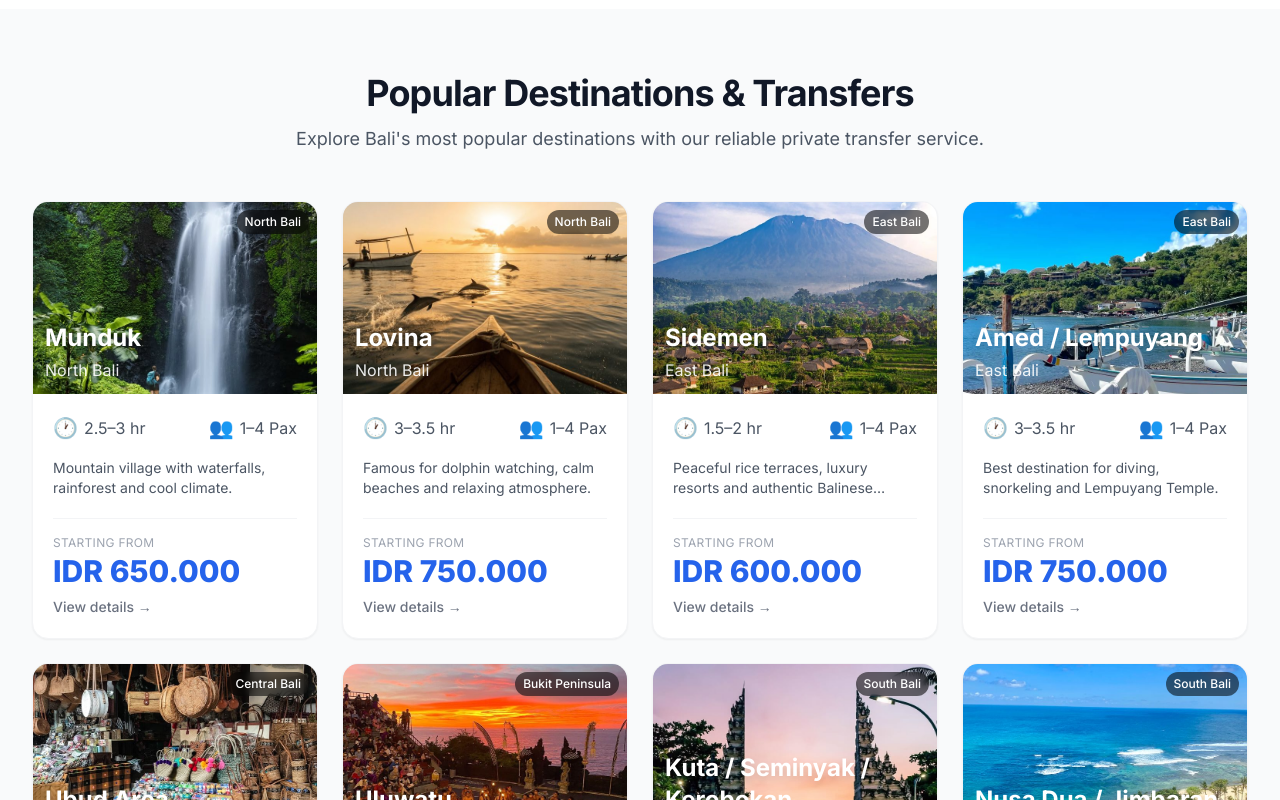
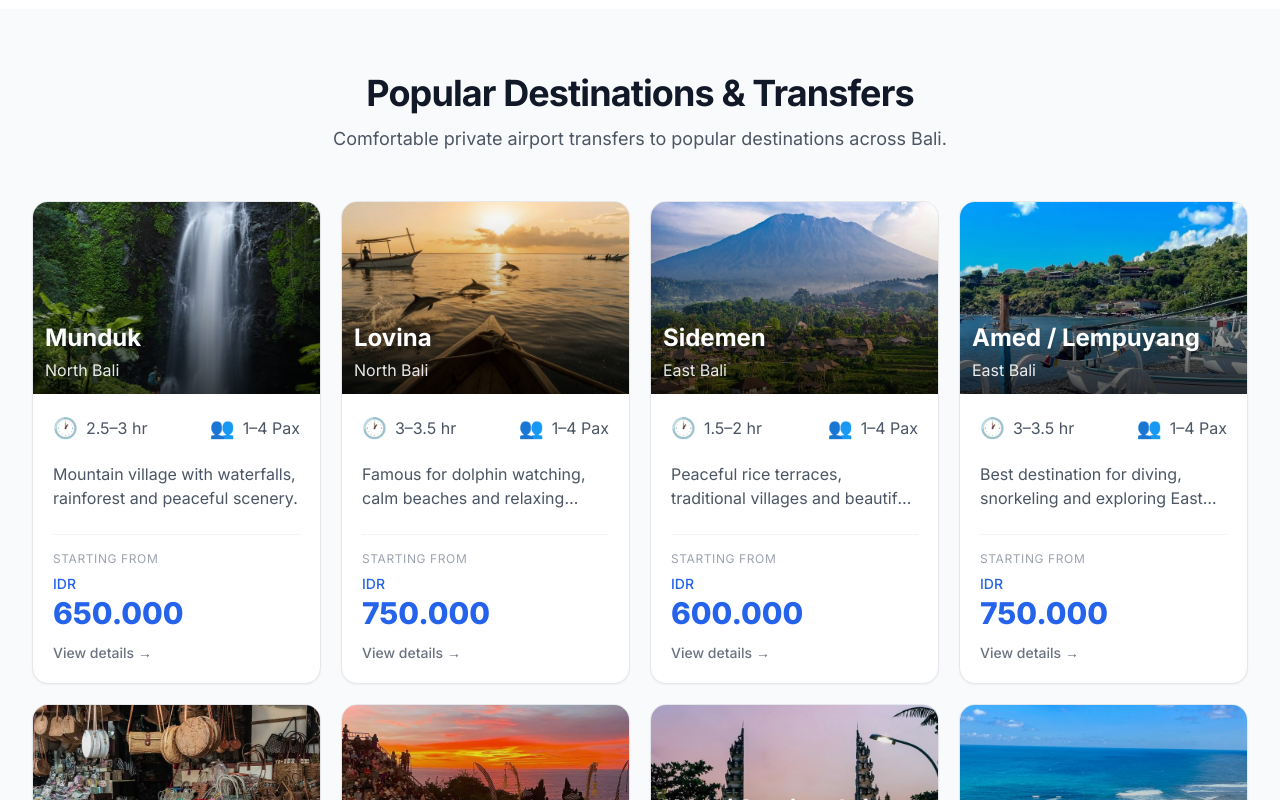
Before and after one commit to baliairporttransfer/bat-website, a Next.js app: page / in a window 1280 px wide. Shown: the part 2420-3220 px from the top of the page. Built offline with nearby package versions, Linux system fonts and the light colour scheme; no server answers.

Commit message:
Update Destinations.tsx

```diff
--- a/components/Destinations.tsx
+++ b/components/Destinations.tsx
@@ -1,83 +1,134 @@
 import React from "react";
 import Image from "next/image";
+import Link from "next/link";
 import { destinations } from "@/data/destinations";
+
+const destinationRoutes: Record<string, string> = {
+  munduk: "/airport-transfer-munduk",
+  lovina: "/airport-transfer-lovina",
+  sidemen: "/airport-transfer-sidemen",
+  amed: "/airport-transfer-amed-lempuyang",
+  ubud: "/airport-transfer-ubud",
+  uluwatu: "/airport-transfer-uluwatu",
+  seminyak: "/airport-transfer-kuta-seminyak-kerobokan",
+  "nusa-dua": "/airport-transfer-nusa-dua-jimbaran",
+  sanur: "/airport-transfer-sanur-denpasar",
+  canggu: "/airport-transfer-canggu-pererenan-mengwi",
+  "tanah-lot": "/airport-transfer-tanah-lot-tabanan",
+  tegallalang: "/airport-transfer-payangan-tegallalang-pejeng",
+  padangbai: "/airport-transfer-padangbai",
+  bedugul: "/airport-transfer-bedugul",
+  pemuteran: "/airport-transfer-sumberkima-pemuteran-menjangan",
+};
 
 export default function Destinations() {
   return (
-    <section className="py-10 sm:py-16 bg-gray-50" id="prices">
+    <section
+      className="py-12 sm:py-16 bg-gray-50"
+      id="prices"
+    >
       <div className="max-w-7xl mx-auto px-3 sm:px-6 lg:px-8">
 
         {/* Header */}
-        <div className="text-center mb-7 sm:mb-12">
-          <h2 className="text-2xl sm:text-4xl font-bold tracking-tight text-gray-900">
+        <div className="text-center mb-8 sm:mb-12">
+          <h2 className="text-2xl sm:text-3xl lg:text-4xl font-bold tracking-tight text-gray-900">
             Popular Destinations & Transfers
           </h2>
 
-          <p className="mt-2 sm:mt-3 text-sm sm:text-lg text-gray-600">
-            Explore Bali's most popular destinations with our reliable
-            private transfer service.
+          <p className="mt-2 sm:mt-3 text-sm sm:text-lg text-gray-600 max-w-2xl mx-auto">
+            Comfortable private airport transfers to popular destinations
+            across Bali.
           </p>
         </div>
 
         {/* Destination Grid */}
-        <div className="grid grid-cols-2 lg:grid-cols-4 gap-3 sm:gap-6">
-          {destinations.map((destination) => (
-            <div
+        <div className="grid grid-cols-2 gap-3 sm:gap-5 lg:grid-cols-3 xl:grid-cols-4">
+
+          {destinations.map((destination) => {
+            const route = destinationRoutes[destination.id];
+
+            return (
+              <Link
                 key={destination.id}
-              className="bg-white rounded-2xl shadow-sm overflow-hidden
-                         border border-gray-100
-                         hover:shadow-lg transition-all duration-300
-                         flex flex-col group"
+                href={route || "#"}
+                className="group block"
+              >
+                <article
+                  className="
+                    bg-white
+                    rounded-2xl
+                    overflow-hidden
+                    border border-gray-200
+                    shadow-sm
+                    hover:shadow-lg
+                    hover:-translate-y-0.5
+                    transition-all
+                    duration-300
+                    h-full
+                    flex
+                    flex-col
+                  "
                 >
 
                   {/* Image */}
-              <div className="relative h-32 sm:h-48 w-full overflow-hidden bg-gray-200">
+                  <div className="relative h-36 sm:h-48 w-full overflow-hidden bg-gray-200">
+
                     <Image
                       src={destination.image}
-                  alt={`${destination.name} Bali airport transfer`}
+                      alt={`Airport transfer to ${destination.name}, Bali`}
                       fill
-                  sizes="(max-width: 640px) 50vw, (max-width: 1024px) 33vw, 25vw"
-                  className="object-cover group-hover:scale-105 transition-transform duration-500"
+                      sizes="
+                        (max-width: 640px) 50vw,
+                        (max-width: 1024px) 33vw,
+                        25vw
+                      "
+                      className="
+                        object-cover
+                        group-hover:scale-105
+                        transition-transform
+                        duration-500
+                      "
                     />
 
-                {/* Area */}
-                <span
-                  className="absolute top-2 right-2 z-10
-                             bg-black/55 backdrop-blur-sm
-                             text-white text-[9px] sm:text-xs
-                             font-medium px-2 py-1 rounded-full"
-                >
-                  {destination.area}
-                </span>
+                    {/* Dark overlay */}
+                    <div className="absolute inset-0 bg-gradient-to-t from-black/70 via-black/20 to-transparent" />
 
                     {/* Destination name */}
-                <div className="absolute bottom-3 left-3 right-3">
-                  <h3 className="text-xl sm:text-2xl font-bold text-white drop-shadow-lg leading-tight">
+                    <div className="absolute bottom-3 left-3 right-2">
+
+                      <h3 className="text-lg sm:text-2xl font-bold text-white leading-tight drop-shadow-md">
                         {destination.name}
                       </h3>
 
-                  <p className="text-xs sm:text-base text-white/90 mt-1">
+                      <p className="mt-1 text-xs sm:text-base text-white/90">
                         {destination.area}
                       </p>
+
                     </div>
                   </div>
 
-              {/* Content */}
+                  {/* Card Content */}
                   <div className="p-3 sm:p-5 flex flex-col flex-grow">
 
-                {/* Time + Pax */}
-                <div className="flex items-center justify-between gap-2 mb-3 sm:mb-4">
+                    {/* Travel information */}
+                    <div className="flex items-center justify-between gap-2 text-gray-600">
 
-                  <div className="flex items-center gap-1.5">
-                    <span className="text-base sm:text-xl">🕐</span>
-                    <span className="text-xs sm:text-base text-gray-600 leading-tight">
+                      <div className="flex items-center gap-1.5 sm:gap-2">
+                        <span className="text-base sm:text-xl">
+                          🕐
+                        </span>
+
+                        <span className="text-xs sm:text-base leading-tight">
                           {destination.travelTime}
                         </span>
                       </div>
 
-                  <div className="flex items-center gap-1.5">
-                    <span className="text-base sm:text-xl">👥</span>
-                    <span className="text-xs sm:text-base text-gray-600">
+                      <div className="flex items-center gap-1.5 sm:gap-2">
+                        <span className="text-base sm:text-xl">
+                          👥
+                        </span>
+
+                        <span className="text-xs sm:text-base">
                           1–4 Pax
                         </span>
                       </div>
@@ -85,45 +136,107 @@ export default function Destinations() {
                     </div>
 
                     {/* Description */}
-                <p
-                  className="text-xs sm:text-sm text-gray-600
-                             leading-relaxed
-                             line-clamp-2
-                             mb-3 sm:mb-5"
-                >
-                  {destination.description ||
-                    `Private airport transfer to ${destination.name}, Bali.`}
+                    <p className="mt-3 sm:mt-5 text-xs sm:text-base text-gray-600 leading-relaxed line-clamp-2">
+                      {getDestinationDescription(destination.id)}
                     </p>
 
+                    {/* Divider */}
+                    <div className="border-t border-gray-100 mt-4 sm:mt-6 pt-3 sm:pt-4" />
+
                     {/* Price */}
-                <div className="border-t border-gray-100 pt-3 sm:pt-4 mt-auto">
+                    <div className="mt-auto">
 
-                  <span className="text-[9px] sm:text-xs uppercase tracking-wide text-gray-400 block">
+                      <span className="block text-[10px] sm:text-xs uppercase tracking-wider text-gray-400">
                         Starting from
                       </span>
 
-                  <div className="text-xl sm:text-3xl font-extrabold text-blue-600 mt-0.5">
-                    IDR {destination.price.toLocaleString("id-ID")}
+                      <div className="mt-0.5 sm:mt-1">
+                        <span className="text-[10px] sm:text-sm font-medium text-blue-600">
+                          IDR
+                        </span>
+
+                        <div className="text-xl sm:text-3xl font-extrabold text-blue-600 leading-tight">
+                          {destination.price.toLocaleString("id-ID")}
+                        </div>
                       </div>
 
-                  {/* View Details */}
-                  <a
-                    href={`/destinations/${destination.id}`}
-                    className="inline-block mt-2 text-xs sm:text-sm
-                               font-medium text-gray-500
-                               hover:text-blue-600
-                               transition-colors"
-                  >
-                    View details →
-                  </a>
+                      {/* View details */}
+                      <div className="
+                        mt-2 sm:mt-3
+                        text-xs sm:text-sm
+                        font-medium
+                        text-gray-500
+                        group-hover:text-blue-600
+                        transition-colors
+                      ">
+                        View details
+                        <span className="ml-1">→</span>
+                      </div>
 
                     </div>
+
                   </div>
+                </article>
+              </Link>
+            );
+          })}
+
         </div>
-          ))}
-        </div>
-
       </div>
     </section>
   );
 }
+
+function getDestinationDescription(id: string): string {
+  const descriptions: Record<string, string> = {
+    munduk:
+      "Mountain village with waterfalls, rainforest and peaceful scenery.",
+
+    lovina:
+      "Famous for dolphin watching, calm beaches and relaxing coastal views.",
+
+    sidemen:
+      "Peaceful rice terraces, traditional villages and beautiful mountain views.",
+
+    amed:
+      "Best destination for diving, snorkeling and exploring East Bali.",
+
+    ubud:
+      "Cultural heart of Bali with temples, rice terraces, art and jungle scenery.",
+
+    uluwatu:
+      "Beautiful southern Bali destination famous for cliffs, beaches and sunset views.",
+
+    seminyak:
+      "Popular beach area with restaurants, resorts, shopping and nightlife.",
+
+    "nusa-dua":
+      "Luxury resort area with beautiful beaches and easy access to southern Bali.",
+
+    sanur:
+      "Relaxed coastal area with beaches, resorts and convenient access to Denpasar.",
+
+    canggu:
+      "Popular Bali destination with beaches, cafes, villas and a vibrant atmosphere.",
+
+    "tanah-lot":
+      "Famous coastal destination featuring the iconic Tanah Lot temple and ocean views.",
+
+    tegallalang:
+      "Scenic central Bali area known for rice terraces, villages and countryside.",
+
+    padangbai:
+      "East Bali coastal destination and gateway to nearby islands and beaches.",
+
+    bedugul:
+      "Cool mountain region with lakes, temples, gardens and scenic countryside.",
+
+    pemuteran:
+      "Peaceful northwest Bali destination near Menjangan, beaches and coral reefs.",
+  };
+
+  return (
+    descriptions[id] ||
+    "Comfortable private airport transfer to this destination in Bali."
+  );
+}
```
Lines whose indentation alone changed are shown as unchanged.
